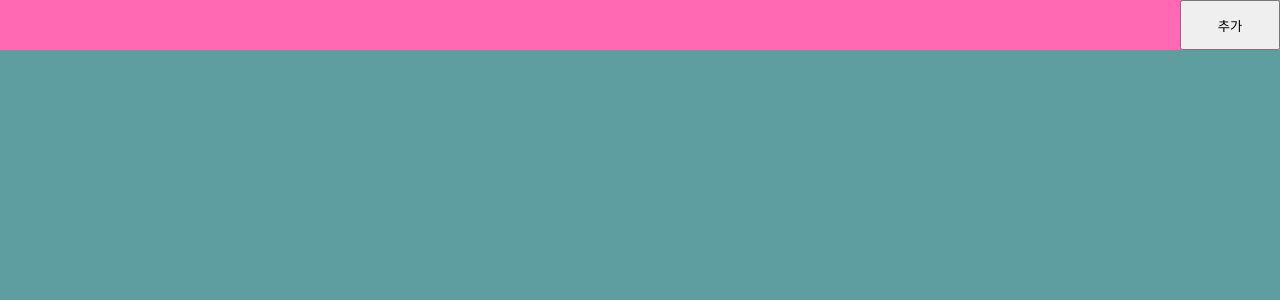
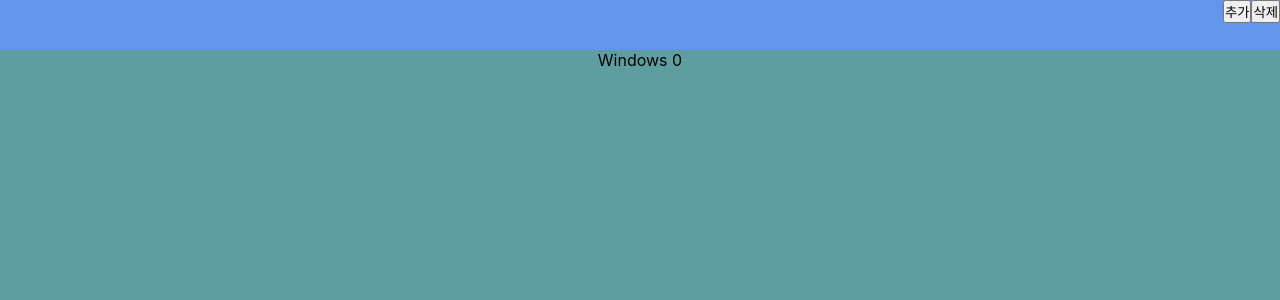
Before and after one commit to gjrlwjs/react_mosaic, a React (Create React App) app: page / in a window 1280 px wide. Shown: the top 300 px of the page. Built offline with nearby package versions, Linux system fonts and the light colour scheme.

Commit message:
Add_process_추가

```diff
--- a/package.json
+++ b/package.json
@@ -34,5 +34,8 @@
       "last 1 firefox version",
       "last 1 safari version"
     ]
+  },
+  "devDependencies": {
+    "gh-pages": "^4.0.0"
   }
 }
--- a/public/index.html
+++ b/public/index.html
@@ -14,15 +14,14 @@
   </head>
   <body style="height: 100%">
     <noscript>You need to enable JavaScript to run this app.</noscript>
-    <div id="Main" style="background-color: cadetblue; height: 100%; padding: 0; margin: 0; text-align: right;">
+    <!-- <div id="Main" style="background-color: cadetblue; height: 100%; padding: 0; margin: 0; text-align: right;">
       <div style="background-color: hotpink;">
         <button id="Main_Add" style="width: 100px; height: 50px;">추가</button>
       </div>
 
       <div id="root" style="height: calc(100% - 50px)"></div>
-    </div>
-
-
+    </div> -->
+    <div id="root" style="height: 100%"></div>
     <script src="src/index.js"></script>
   </body>
 </html>
--- a/src/App.css
+++ b/src/App.css
@@ -1,28 +1,34 @@
-* {
-  margin: 0;padding: 0;
+*, :after, :before {
+  margin: 0;
+  padding: 0;
+  box-sizing: inherit;
 }
 
-html, body {
+html, body{
   margin: 0;
 
   width: 100%;
   height: 100%;
+  box-sizing: border-box;
 
   /* overflow: hidden; */
 }
 
+#root{
+  height: 100%;
+}
 .div_Background {
   /* flex: 1; */
-  height: 100%;
   border: 3px;
   border-color: red;
   background-color: blueviolet;
-  /* float: left; */
+  inset: "0% 0% 0% 0%";
+  position: absolute;
 }
 
 .div_Title {
   /* flex: 0.3; */
-  height: 5%;
+  height: 50px;
   border: 0;
   text-align: right;
   background-color: cornflowerblue;
@@ -30,57 +36,10 @@
 
 .div_Body {
   /* flex: 0.7; */
-  height: 95%;
+  height: calc(100% - 50px);
   border: 0;
+  width: 100%;
   text-align: center;
   vertical-align: middle;
   background-color: cadetblue;
 }
-
-.div_Body2 {
-  /* flex: 0.7; */
-  height: 90%;
-  border: 0;
-  text-align: center;
-  background-color: rgb(172, 147, 147);
-}
-
-
-
-
-
-
-
-
-
-/* .modal-wrapper {
-  position: fixed;
-  top: 0;
-  left: 0;
-  width: 100%;
-  height: 100%;
-  background: rgba(0, 0, 0, 0.5);
-  display: flex;
-  align-items: center;
-  justify-content: center;
-}
-
-.modal {
-  background: white;
-  padding: 24px 16px;
-  border-radius: 4px;
-  width: 320px;
-}
-
-.modal-title {
-  font-size: 24px;
-  font-weight: bold;
-}
-
-.modal p {
-  font-size: 16px;
-}
-
-.close-wrapper {
-  text-align: right;
-} */
--- a/src/App.jsx
+++ b/src/App.jsx
@@ -1,10 +1,96 @@
 import React from "react";
-import Main from "./Main";
-import './App.css';
+import { useState } from "react";
+import "./App.css";
 
 function App() {
+  const inset_value = [
+    // {inset: "0% 0% 0% 0%"}
+    { key: 0, top: 0, right: 0, bottom: 0, left: 0 },
+  ];
+
+  const [arr, setArr] = useState(inset_value);
+  const [idx, setIdx] = useState(1);
+
+  const Add_Div = (e) => {
+    // TODO inset 계산
+    // let tmp_index = arr.findIndex((tmp_item) => tmp_item.key === e.target.id);
+    // console.log(tmp_index);
+    console.log('초기 Arr 확인');
+    console.log(arr);
+
+
+    //let old = arr[e.target.id];
+    let old = arr.find(tmp_item => tmp_item.key == e.target.id);
+    console.log('타겟 id = '+e.target.id);
+    console.log(old);
+
+    let new_top = old.top;
+    let new_right = old.right;
+    let new_bottom = old.bottom;
+    let new_left = old.left;
+
+    // 화면 너비
+    let calc_width = (100 - (old.left + old.right)) / 2;
+
+    // 화면 높이
+    let calc_height = (100 - (old.top + old.bottom)) / 2;
+
+
+    // (abs(R - L) > abs(B - T) ?)
+    if (calc_width >= calc_height) {
+      // new 값 입력
+      new_left = old.left + calc_width;
+
+      // old 값 변경
+      old.right = old.right + calc_width;
+    } else {
+      // new 값 입력
+      new_top = old.top + calc_height;
+
+      // old 값 변경
+      old.bottom = old.bottom + calc_height;
+    }
+
+    setArr([...arr, { key: idx, top: new_top, right: new_right, bottom: new_bottom, left: new_left }]);
+    setIdx(idx + 1);
+
+    console.log('현재 index = ' + idx);
+    console.log(arr);
+  };
+
+  // filter를 써서 새 배열 만들고 arr배열을 변경해줘야함.
+  const Del_Div = (k) => {
+    // 기존 배열에서 inset 값을 변경 후 가져와야한다.
+
+
+
+
+
+    setArr(arr.filter((x) => x .key!== k));
+    console.log(arr);
+  };
+
   return (
-    <Main key="0"/>
+    <>
+      {arr.map((e) => {
+        // console.log(e.key);
+        return (
+          // 가로와 세로의 길이를 비교해서 Float 를 설정한다 (None / Left or Right)
+          <div
+            className="div_Background" key={e.key} id={e.key}
+            style={{ inset: `${e.top}% ${e.right}% ${e.bottom}% ${e.left}%` }}
+          >
+            <div className="div_Title">
+              <button onClick={Add_Div} key={e.key} id={e.key}>
+                추가
+              </button>
+              <button onClick={()=>{Del_Div(e.key)}}>삭제</button>
+            </div>
+            <div className="div_Body">Windows {e.key}</div>
+          </div>
+        );
+      })}
+    </>
   );
 }
 
--- a/src/Main.jsx
+++ /dev/null
@@ -1,89 +0,0 @@
-import React from "react";
-import { useState } from "react";
-import './App.css';
-
-function Main() {
-  const add_button = document.getElementById("Main_Add");
-
-  add_button.onclick = () => {
-    Add_Div();
-  };
-
-  // const purpleCuteSlime = {
-  //   name: '슬라임',
-  //   attribute: 'cute',
-  //   color: 'purple'
-  // };
-
-  // const {...CuteSlime} = purpleCuteSlime;
-  // // console.log(color);
-  // console.log(CuteSlime);
-  //   const [arr, setArr] = useState([
-  //     <div key="0" style={{ border: "3px solid black" }}>0</div>,
-  //     <div key="1" style={{ border: "3px solid black" }}>1</div>,
-  //     <div key="2" style={{ border: "3px solid black" }}>2</div>,
-  //   ]);
-
-  const [arr, setArr] = useState([]);
-  const [idx, setIdx] = useState(0);
-
-  const Add_Div = () => {
-    setArr([...arr, idx]);
-    setIdx(idx + 1);
-    console.log(arr);
-  };
-
-  // filter를 써서 새 배열 만들고 arr배열을 변경해줘야함.
-  const Del_Div = (k) => {
-    setArr(arr.filter((x) => x !== k));
-  };
-
-  // const background_div = document.getElementById("Main_Add");
-  // const divvv = document.querySelector(".div_Background");
-
-  return (
-    <>
-      {/*
-      <div className="div_Main">
-        <div className="div_Title">
-          <button onClick={Add_Div}>추가</button>
-        </div>
-      </div>
-       */}
-
-       {/* 새로 추가하는 DIV 덩어리 이전에 이미 내용이 있었다면, Width 또는 Height를 50%로 하여 classname을 바꿔야만한다.
-           그걸 어떻게 알지?
-           배열이 class나 구조체 형태라면 변수를 가지고 있어서 그놈의 Type이 L인지 R인지 보고 정하면 되지 않나?
-           배열의 내용으로 랜더링이 되야되는데 어떻게 해?
-
-           이도저도 아니다 싶으면 map에서 인자 구별해서 그릴때 type을 보고 따로 그리던지 아니 근데 왜 map에서 if 안먹냐고!!!!
-
-
-
-       */}
-
-      {/* Display 함수 */}
-      {arr.map((e) => (
-        <div className="div_Background_L">
-          <div key={e} className="div_Title">
-            <button onClick={Add_Div}>추가</button>
-            <button
-              onClick={() => {
-                Del_Div(e);
-              }}
-            >
-              삭제
-            </button>
-          </div>
-          <div className="div_Body">
-            Windows {e}
-          </div>
-        </div>
-      ))
-      }
-    </>
-  );
-}
-
-
-export default Main;
```
Also changed, not shown: 1 other file (tests, documents, lock files or other folders).
